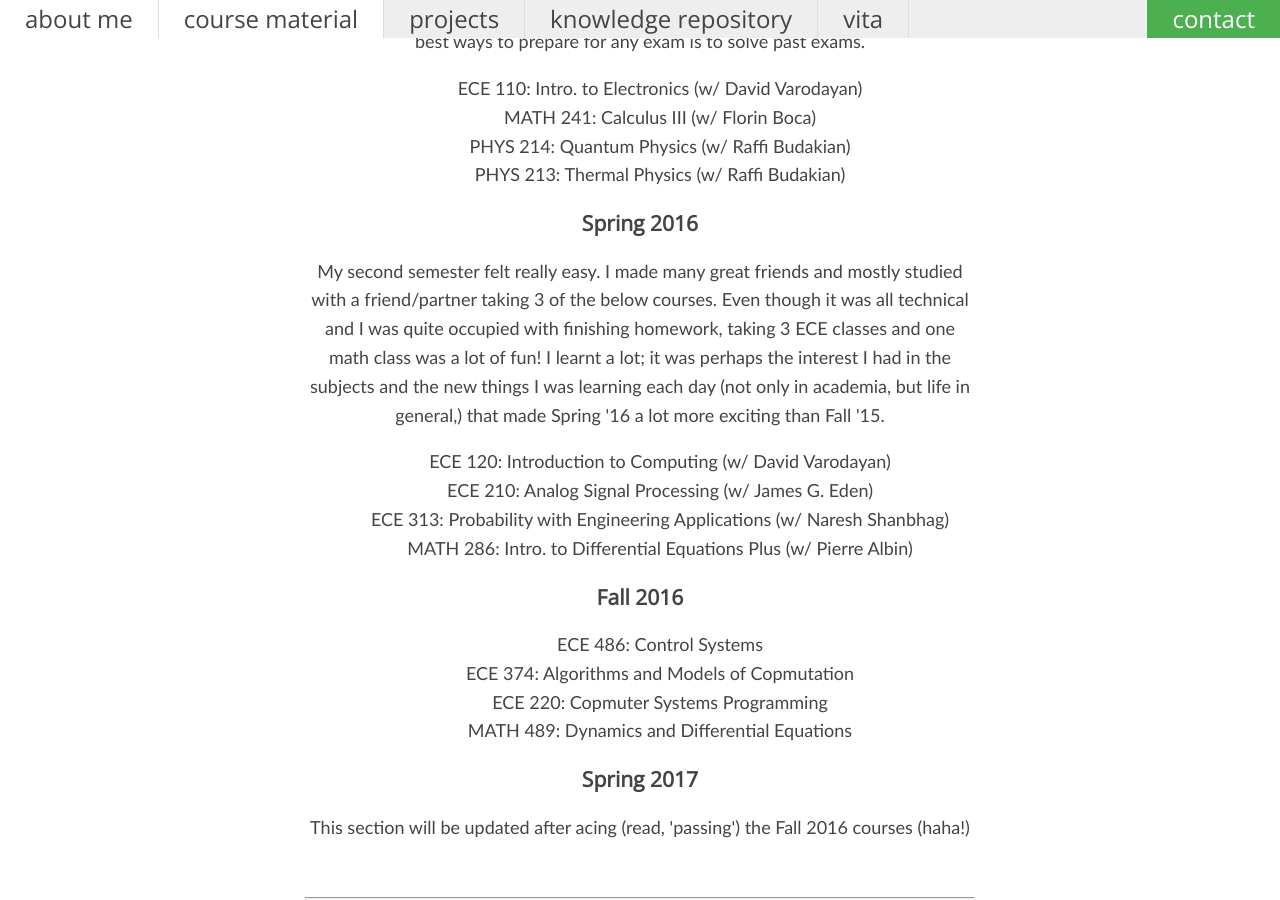
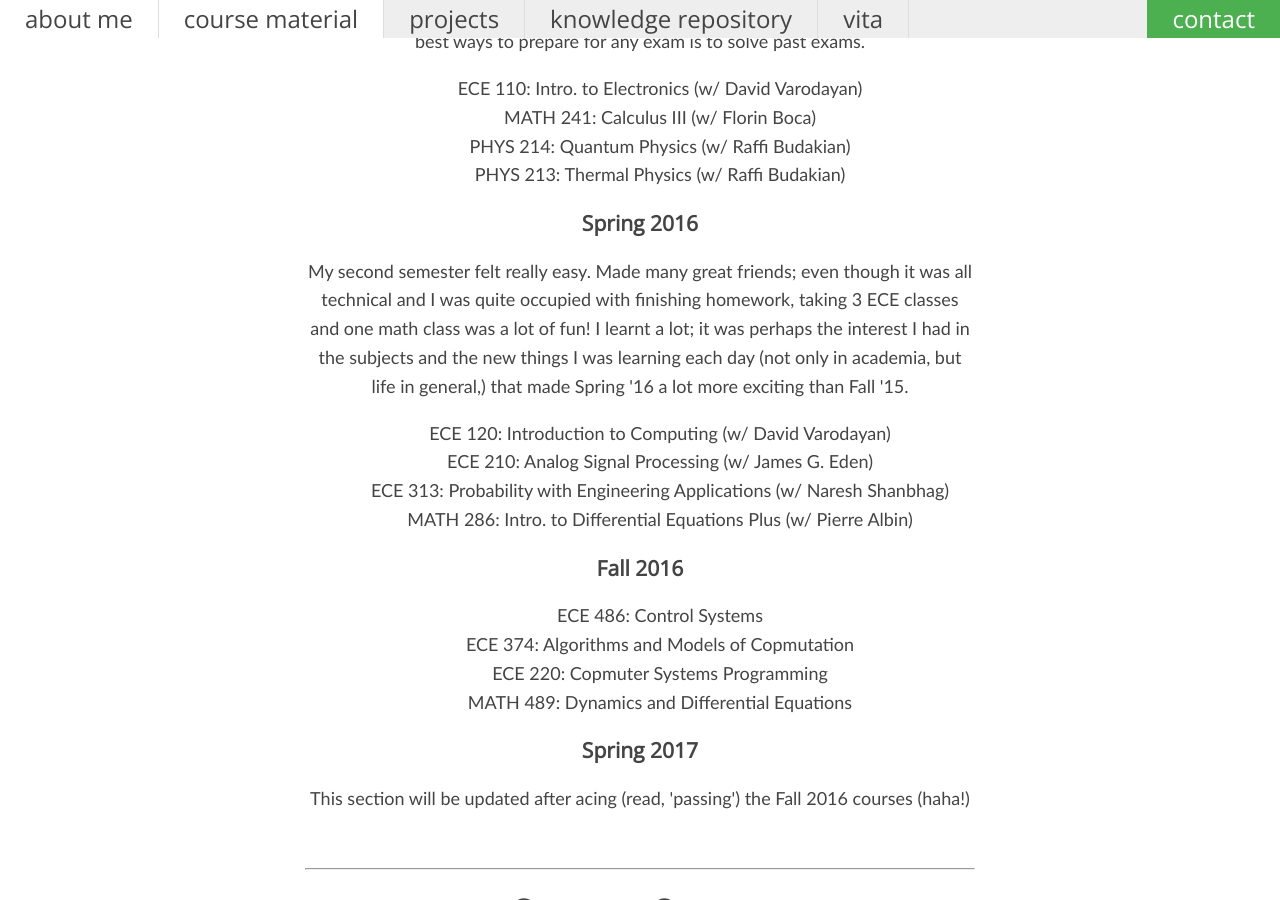
Before and after one commit to akashdeepdeb/akash.github.io, a Jekyll site: the page built from course_material/index.html, in a window 1280 px wide and 900 px high, scrolled down 1342 px. Built offline with Jekyll 4.4.1, drawn with Linux system fonts in a browser that asks for light colours; some of the changed lines change nothing that is shown.

Commit message:
Update index.html

```diff
--- a/course_material/index.html
+++ b/course_material/index.html
@@ -138,12 +138,12 @@
     Also, do the past papers - during Fall 2015, many questions were the same.
     </p>
     <p><b>References</b><br>
-    CheatSheet1: <a href = "">My cheatsheet for midterm 1 (pdf)</a><br>
-    CheatSheet2: <a href = "">My cheatsheet for midterm 2 (pdf)</a><br>
-    CheatSheet3: <a href = "">My cheatsheet for the final exam (pdf)</a><br>
-    ArduinoBook: <a href = "">Arduino Robotics Book (pdf)</a><br>
-    MyLabProposal: <a href = "">ECE 110 Lab Proposal (pdf)</a><br>
-    MyLabReport: <a href = "">ECE 110 Final Report (pdf)</a><br>
+    CheatSheet1: <a href = "/course_material/mid1110.pdf">My cheatsheet for midterm 1 (pdf)</a><br>
+    CheatSheet2: <a href = "/course_material/mid2110.pdf">My cheatsheet for midterm 2 (pdf)</a><br>
+    CheatSheet3: <a href = "/course_material/final110.pdf">My cheatsheet for the final exam (pdf)</a><br>
+    Book: <a href = "https://www.youtube.com/watch?v=dQw4w9WgXcQ">Arduino Robotics Book (pdf)</a><br>
+    MyLabProposal: <a href = "/course_material/proposal.pdf">ECE 110 Lab Proposal (pdf)</a><br>
+    MyLabReport: <a href = "/course_material/fproject.pdf">ECE 110 Final Report (pdf)</a><br>
     </p>
     <hr width = "40%">
     <br>
@@ -160,8 +160,8 @@
     CARE was quite useful sometimes. I am going to tutor at CARE for Fall 2016, so you should come ;)
     </p>
     <p><b>References</b><br>
-     Lamar: <a href = "">Paul's Online Math Notes (web)</a><br>
-     Strang, G: <a href = "">Calculus by Gilbert Strang, MIT</a><br>
+     Lamar: <a href = "http://tutorial.math.lamar.edu">Paul's Online Math Notes (web)</a><br>
+     Strang, G: <a href = "https://www.youtube.com/watch?v=dQw4w9WgXcQ">Calculus by Gilbert Strang, MIT</a><br>
     </p>
     <hr width = "40%">
     <br>
@@ -202,8 +202,7 @@
   Spring 2016
 </h3>
 <p>
-  My second semester felt really easy. I made many great friends and mostly studied with a friend/partner taking 3 of the below courses.
-  Even though it was all technical and I was quite occupied with finishing homework, taking 3 ECE classes and one math class was a lot of fun!
+  My second semester felt really easy. Made many great friends; even though it was all technical and I was quite occupied with finishing homework, taking 3 ECE classes and one math class was a lot of fun!
   I learnt a lot; it was perhaps the interest I had in the subjects and the new things I was learning each day (not only in academia, but life in general,) that made Spring '16 a lot more exciting than Fall '15.
 </p>
 <ul>
@@ -214,13 +213,14 @@
       <p><b>Review</b><br>
         ECE 120 is a great Computing intro. course. The first month is pretty easy; it's after the third month that it gets a tad bit confusing (albeit, very enjoyable and intuitive if understood clearly.)
         In ECE 120, all concepts are connected; so, if you think you haven't understood any topic properly, make sure to cover it up quickly so the advanced topics in finite state automata do not stump you.
-        I don't exactly have any extra sources for the course. I used Prof. Kindratenko's notes mostly and watched some videos on SR Latch, FSMs etc. For reference, I am posting my lab code; hopefully, it will give you an idea of what LC-3 programs look like and help you understand the beautiful and great Von-Nuemann LC-3 architecture.
+        I didn't exactly use any extra sources for the course. I used Prof. Kindratenko's notes mostly and watched some videos on SR Latch, FSMs etc. For reference, I am posting some of my lab code; hopefully, it will give you an idea of what LC-3 programs look like and help you understand the beautiful and great Von-Nuemann LC-3 architecture.
       </p>
       <p><b>References</b><br>
-        Lab10: <a href = "">Lab 10 code (txt)</a><br>
-        Lab11: <a href = "">Lab 11 code (txt)</a><br>
-        Lab12: <a href = "">Lab 12 code (txt)</a><br>
-        Lab13: <a href = "">Lab 13 code (txt)</a><br>
+        Lab10: <a href = "https://github.com/akashdeepdeb/akashdeepdeb.github.io/tree/master/course_material/labs/lab10">Lab 10 code (txt)</a><br>
+        Lab11: <a href = "https://github.com/akashdeepdeb/akashdeepdeb.github.io/tree/master/course_material/labs/lab11">Lab 11 code (txt)</a><br>
+        Lab12: <a href = "https://github.com/akashdeepdeb/akashdeepdeb.github.io/tree/master/course_material/labs/lab12">Lab 12 code (txt)</a><br>
+        Lab13: <a href = "https://github.com/akashdeepdeb/akashdeepdeb.github.io/tree/master/course_material/labs/lab13">Lab 13 code (txt)</a><br>
+        Lab14: <a href = "https://github.com/akashdeepdeb/akashdeepdeb.github.io/tree/master/course_material/labs/lab14">Lab 14 code (txt)</a><br>
       </p>
       <hr width = "40%">
       <br>
@@ -238,7 +238,7 @@
         Professor Eden recommended the book provided in the reference - it is a good book with lots of nice questions. :-)
       </p>
       <p><b>References</b><br>
-        Textbook: <a href = "">Nilson Riedel: Electric Circuits (pdf)</a><br>
+        Textbook: <a href = "https://www.youtube.com/watch?v=dQw4w9WgXcQ">Nilsson Riedel: Electric Circuits (pdf)</a><br>
       </p>
       <hr width = "40%">
       <br>
@@ -257,10 +257,10 @@
       </p>
       <p><b>References</b><br>
         Textbook: <a href = "">A First Course in Probability by Sheldon Ross (pdf)</a><br>
-        SummarySheet: <a href = "">Concept Constellation by Bruce Hajek (pdf)</a><br>
-        Cheatsheet1: <a href = "">Cheatsheet for Midterm 1 (pdf)</a><br>
-        Cheatsheet2: <a href = "">Cheatsheet for Midterm 2 (pdf)</a><br>
-        Cheatsheet3: <a href = "">Cheatsheet for Finals (pdf)</a><br>
+        SummarySheet: <a href = "/course_material/cc.pdf">Concept Constellation by Bruce Hajek (pdf)</a><br>
+        Cheatsheet1: <a href = "/course_material/mid1chsh.pdf">Cheatsheet for Midterm 1 (pdf)</a><br>
+        Cheatsheet2: <a href = "/course_material/mid2chsh.pdf">Cheatsheet for Midterm 2 (pdf)</a><br>
+        Cheatsheet3: <a href = "/course_material/final.pdf">Cheatsheet for Finals (pdf)</a><br>
       </p>
       <hr width = "40%">
       <br>
@@ -276,7 +276,7 @@
         The course book was all I needed for this course and hence, I link it in the references.
       </p>
       <p><b>References</b><br>
-        Text: <a href = "">Differential Equations and Boundary Value Problems by Edwards, Penney, Calvis (pdf)</a><br>
+        Text: <a href = "https://www.youtube.com/watch?v=dQw4w9WgXcQ">Differential Equations and Boundary Value Problems by Edwards, Penney, Calvis (pdf)</a><br>
       </p>
       <hr width = "40%">
       <br>
```
